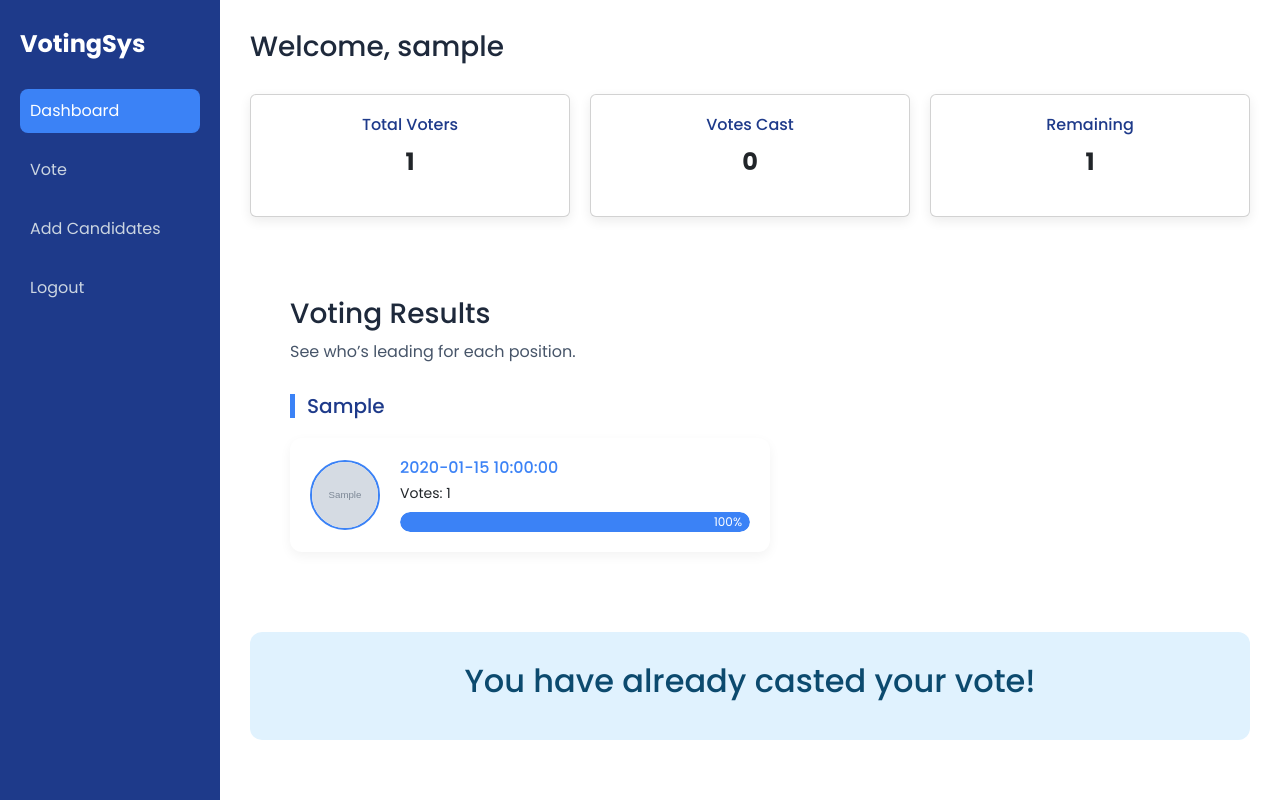
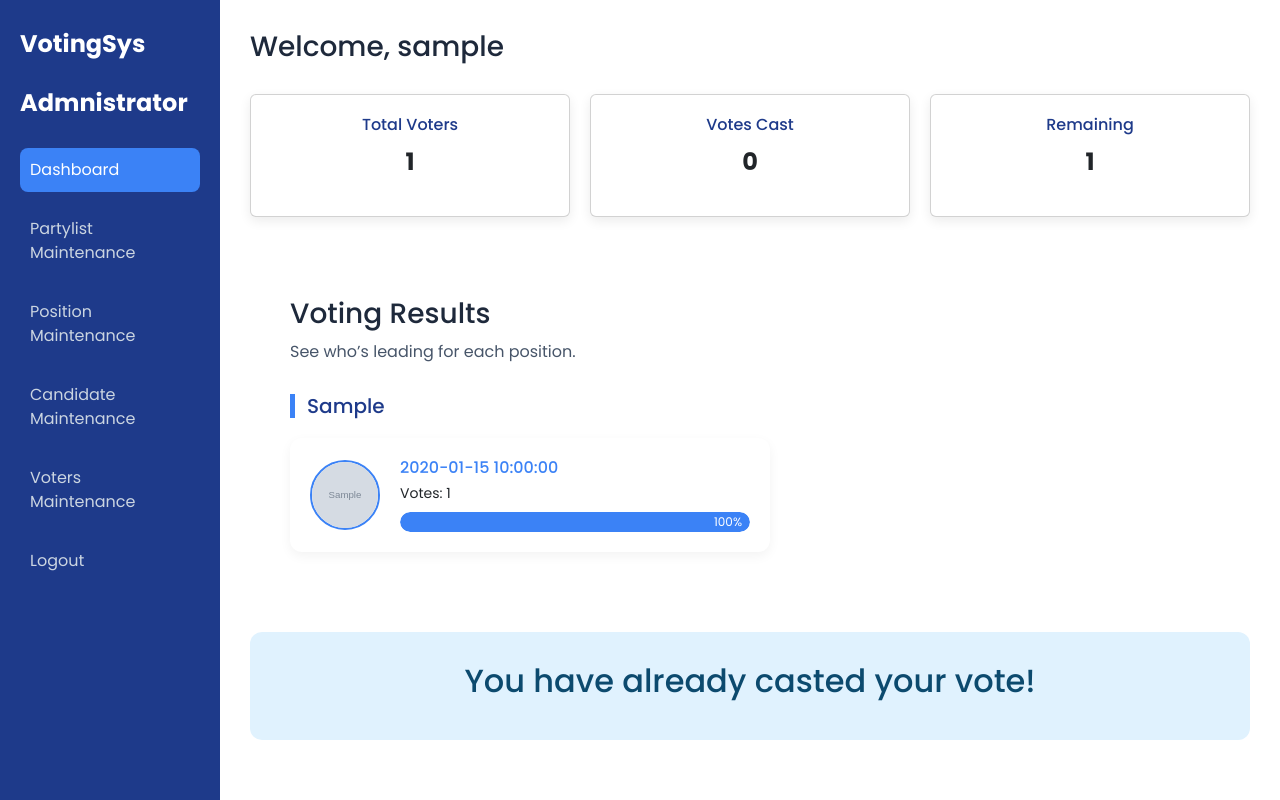
Before and after one commit to cafyrei/ToreVote, a PHP site: page /dashboard.php in a window 1280 px wide. Run offline with PHP 8.4, Linux system fonts and the light colour scheme; the visitor is signed in with stand-in values (Sample User, id 1); tables that the repository leaves empty or names only in its code hold one stand-in row (values such as "Sample post"); grey boxes marked "Sample" are stand-in pictures.

Commit message:
changed login to index, added functionality buttons sa dashboard

```diff
--- a/pages/dashboard.php
+++ b/pages/dashboard.php
@@ -4,7 +4,7 @@
 /** @var mysqli $conn */
 
 if (!isset($_SESSION['email'])) {
-  header('location: login.php');
+  header('location: index.php');
   exit();
 }
 
@@ -104,12 +104,13 @@
     <!-- sidebar -->
     <aside class="sidebar">
       <h2 class="logo">VotingSys</h2>
+      <h3 class="logo">Admnistrator</h3>
       <nav>
         <a href="#" class="active">Dashboard</a>
-        <a <?php if ($hasVoted) { ?> data-bs-toggle="modal" data-bs-target="#exampleModal" href="./dashboard.php" <?php } ?> href="./vote.php">Vote</a>
-        <?php if ($role === 'admin') : ?>
-          <a href="./add-candidates.php">Add Candidates</a>
-        <?php endif; ?>
+        <a href="#">Partylist Maintenance</a>
+        <a href="#">Position Maintenance</a>
+        <a href="#">Candidate Maintenance</a>
+        <a href="#">Voters Maintenance</a>
         <a href="#" class="logout-button" data-bs-toggle="modal" data-bs-target="#logoutModal">Logout</a>
       </nav>
     </aside>
--- a/pages/logout.php
+++ b/pages/logout.php
@@ -3,5 +3,5 @@
 session_unset();
 //session_destroy();
 
-header('Location: login.php');
+header('Location: index.php');
 exit();
--- a/pages/registration.php
+++ b/pages/registration.php
@@ -68,12 +68,14 @@
       session_start();
       session_regenerate_id(true);
 
-      $_SESSION["username"] = $fields["username"];
+      $_SESSION['username'] = $fields['username'];
+      $_SESSION['email'] = $fields['email'];
+      $_SESSION['id_number'] = $fields['id_number'];
       $_SESSION["hasVoted"] = $hasVoted;
       $_SESSION["role"] = $role;
 
       $fields = array_map(fn() => '', $fields);
-      header('location: dashboard.php');
+      header('location: vote.php');
       exit();
     } else {
       $errors['db'] = "Database error: " . $stmt->error;
--- a/pages/submit_vote.php
+++ b/pages/submit_vote.php
@@ -6,7 +6,7 @@
 $id_number = $_SESSION['id_number'];
 
 if (!$id_number) {
-  header("Location: login.php");
+  header("Location: index.php");
   exit();
 }
 
```
Also changed, not shown: pages/index.php (renamed from pages/login.php).
